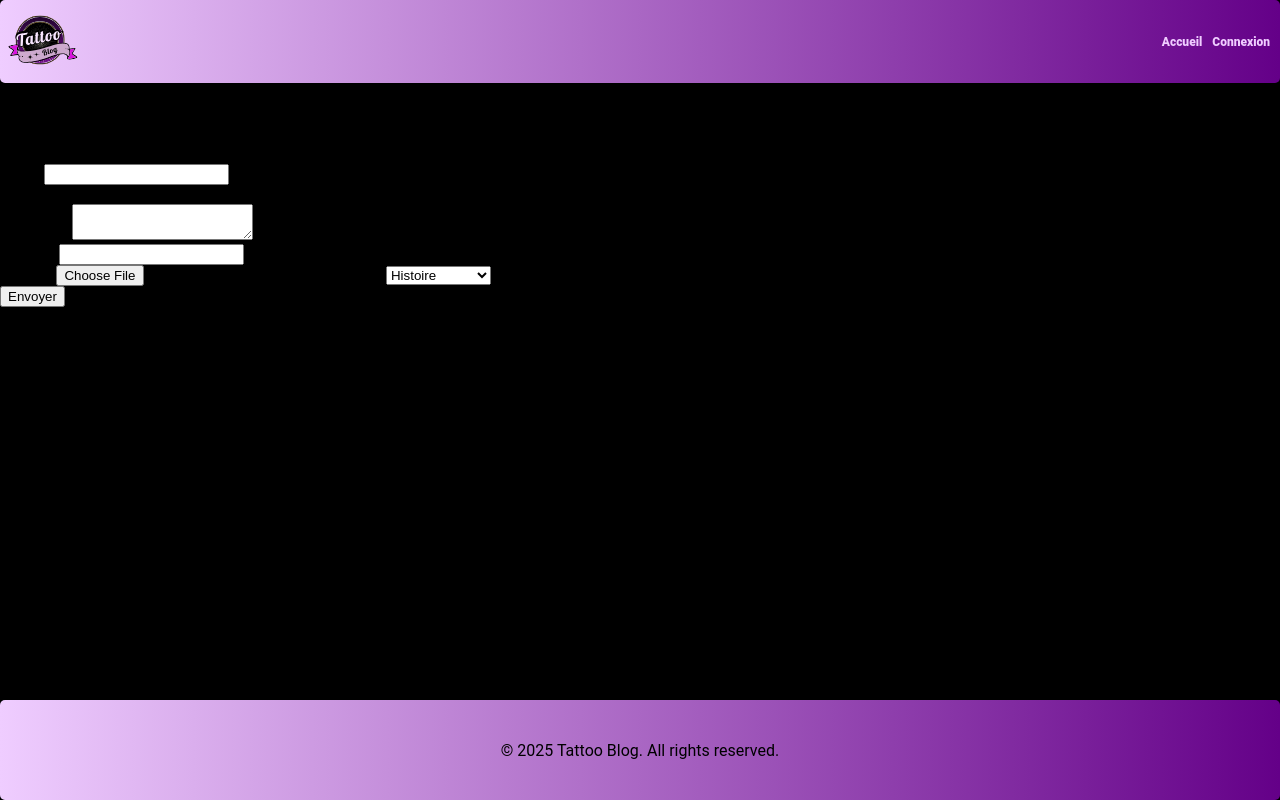
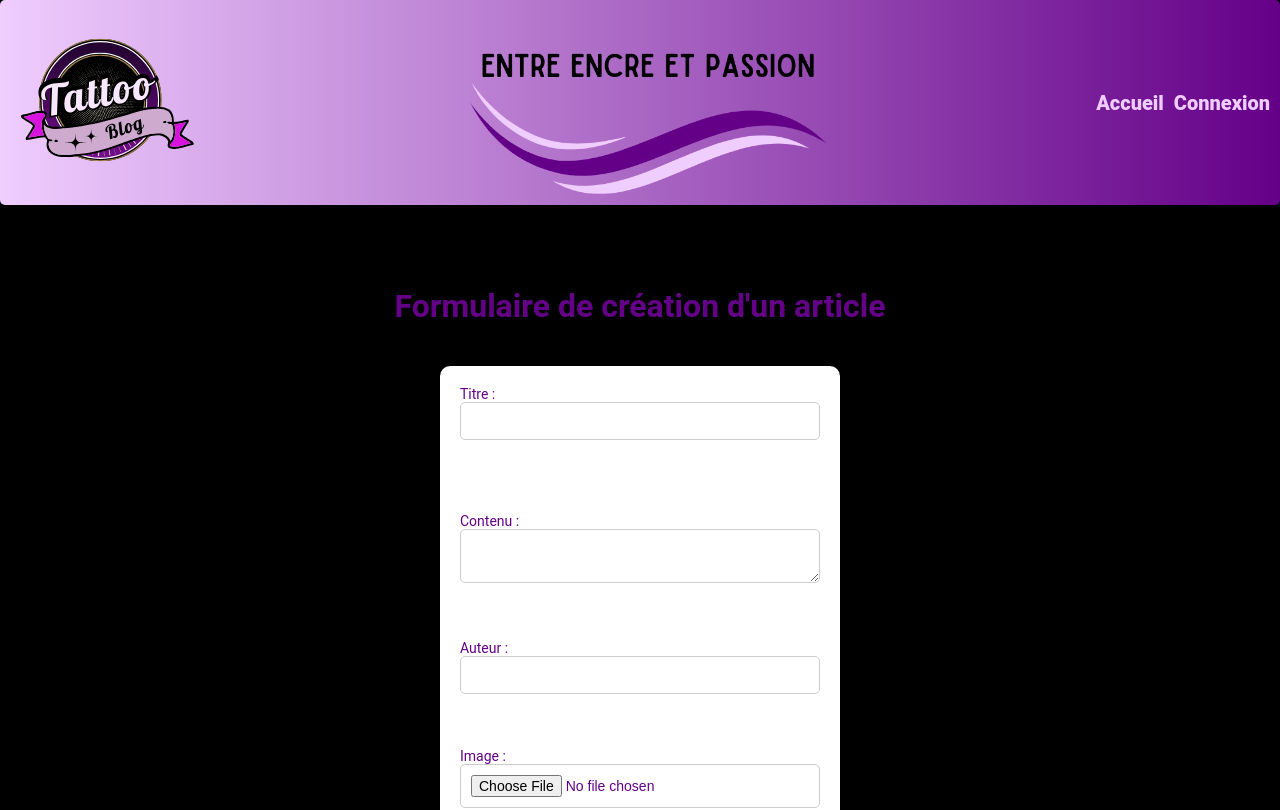
Before and after one commit to sophiecrenn/blog2, a React (Vite) app in the folder front/: page /create in a window 1280 px wide. Shown: the top 810 px of the page. Built offline with nearby package versions, Linux system fonts and the light colour scheme; no server answers.

Commit message:
header + gestion du token

```diff
--- a/front/src/Pages/BlogCreation.jsx
+++ b/front/src/Pages/BlogCreation.jsx
@@ -1,5 +1,6 @@
 import { useState } from 'react';
 import { API_URL } from '../config/env';
+import styles from '../assets/styles/blogCreation.module.scss'
 const BlogCreation = () => {
   const [creation, setCreation] = useState({});
   const [message, setMessage] = useState('');
@@ -19,8 +20,8 @@ const BlogCreation = () => {
     console.log(data);
   }
   return (
-    <div>
-      <h1>Creation</h1>
+    <div className={styles.dashboardCreation}>
+      <h1 className={styles.title}>Formulaire de création d'un article</h1>
       {message && <p>{message}</p>}
       <form onSubmit={handleSubmit}>
         <label>
--- a/front/src/Pages/Connexion.jsx
+++ b/front/src/Pages/Connexion.jsx
@@ -25,6 +25,7 @@ const AdminConnexion = () => {
             });
 
             if (response.ok) {
+                console.log( await response.json)
                 const loggedUser = await response.json();
                 // Le setUser vient du context qui va permettre d'accéder aux infos de l'utilisateur partout dans le projet
                 setUser(loggedUser);
--- /dev/null
+++ b/front/src/assets/styles/blogCreation.module.scss
@@ -0,0 +1,70 @@
+@import 'variables.scss';
+@import 'mixins.scss';
+
+.dashboardCreation{
+    display: flex;
+    justify-content: center;
+    align-items: center;
+    height: 100vh;
+    flex-direction: column;
+    gap: 20px;
+    padding: 10px; // Espacement pour les petits écrans
+
+    .title{
+        color: #640088;
+    }
+
+form {
+    display: flex;
+    flex-direction: column;
+    gap: 15px;
+    width: 100%;
+    max-width: 400px; // Limite la largeur du formulaire
+    padding: 20px;
+    background-color: $white-color;
+    border-radius: 10px;
+    box-shadow: 0 4px 10px rgba(0, 0, 0, 0.1);
+    color:$first-title-color;
+
+    div {
+        display: flex;
+        flex-direction: column;
+    }
+
+    label {
+        margin-bottom: 5px;
+        font-size: 14px;
+    }
+
+    input,
+    textarea {
+        padding: 10px;
+        font-size: 14px;
+        border: 1px solid $border-color;
+        border-radius: 5px;
+        width: 100%;
+        box-sizing: border-box;
+    }
+}
+
+
+button {
+    padding: 5px 5px;
+    background-color: $primary-color;
+    color: $secondary-color;
+    border: none;
+    border-radius: 5px;
+    cursor: pointer;
+    font-size: 12px;
+    transition: background-color 0.3s ease;
+
+    &:hover {
+        background-color: $secondary-color;
+    }
+
+    &:disabled {
+        background-color: $button-disabled-color;
+        cursor: not-allowed;
+    }
+}
+}
--- a/front/src/assets/styles/blogList.module.scss
+++ b/front/src/assets/styles/blogList.module.scss
@@ -7,6 +7,7 @@
     display: flex;
     justify-content: center;
     align-items: center;
+    margin:auto;
 
     iframe {
         margin: 10px;
--- /dev/null
+++ b/front/src/assets/styles/blogUpdate.module.scss
@@ -0,0 +1,49 @@
+@import 'variables.scss';
+@import 'mixins.scss';
+
+.blogUpdateContainer{
+    display: flex;
+    justify-content: center;
+    align-items: center;
+    flex-direction: column;
+    gap: 20px;
+    padding: 10px; // Espacement pour les petits écrans
+
+    .title{
+        color: #640088;
+    }
+
+    form {
+        display: flex;
+        flex-direction: column;
+        gap: 15px;
+        width: 100%;
+        max-width: 400px; // Limite la largeur du formulaire
+        padding: 20px;
+        background-color: $white-color;
+        border-radius: 10px;
+        box-shadow: 0 4px 10px rgba(0, 0, 0, 0.1);
+        color:$first-title-color;
+
+        div {
+            display: flex;
+            flex-direction: column;
+        }
+
+        label {
+            margin-bottom: 5px;
+            font-size: 14px;
+        }
+
+        input,
+        textarea {
+            padding: 10px;
+            font-size: 14px;
+            border: 1px solid $border-color;
+            border-radius: 5px;
+            width: 100%;
+            box-sizing: border-box;
+        }
+    }
+
+}
--- a/front/src/assets/styles/dashboardAdmin.module.scss
+++ b/front/src/assets/styles/dashboardAdmin.module.scss
@@ -18,14 +18,17 @@
     }
 
     .dashboardTitles {
-        border: 5px solid $forth-color;
         font-size: 20px;
     }
 
     .dashboardSecondTitles {
-        border: 5px solid $third-color;
         background-color: $third-color;
         font-size: 18px;
+        border-radius: 10px;
+    }
+
+    .create{
+        margin:30px 0 50px 0;;
     }
 
     .create a {
@@ -36,6 +39,7 @@
         cursor: pointer;
         text-decoration: none;
         font-size: 15px;
+        border-radius: 5px;
     }
 
     ul {
@@ -51,11 +55,12 @@
     }
 
     button {
+        font-size:10px;
         color: $white-color;
         cursor: pointer;
         background-color: $third-color;
-        border-radius: 5px;
-        margin: 10px;
+        border-radius: 20px;
+        padding:10px;
     }
 
     .dashboardLogOut {
@@ -67,8 +72,8 @@
         button {
             color: $third-color;
             cursor: pointer;
-            background-color: $forth-color;
-            border-radius: 5px;
+            background-color: $white-color;
+            border-radius: 30px;
         }
     }
 }
@@ -96,8 +101,8 @@
         }
 
         button {
-            padding: 12px;
-            font-size: 1rem;
+            padding: 10px;
+            font-size: 10px;
         }
     }
 }
@@ -105,14 +110,12 @@
 // Media Query pour les ordinateurs de bureau (écrans de 1024px et plus)
 @media (min-width: 1024px) {
     .dashboardAdmin {
-        flex-direction: row;
         justify-content: space-between;
         padding: 30px;
 
         .dashboardTitles,
         .dashboardSecondTitles {
-            font-size: 1.5rem;
-            padding: 20px;
+            font-size: 25px;
         }
 
         .create a {
@@ -121,12 +124,12 @@
         }
 
         ul li a {
-            font-size: 1.2rem;
+            font-size: 20px;
         }
 
         button {
-            padding: 15px;
-            font-size: 1.2rem;
+            font-size: 15px;
+            margin:10px;
         }
     }
 }
--- a/front/src/assets/styles/dashboardUser.module.scss
+++ b/front/src/assets/styles/dashboardUser.module.scss
@@ -12,7 +12,7 @@
     padding: 10px; // Espacement pour les petits écrans
 
     .connectTitle{
-        color: $white-color;
+        color: $secondary-color;
     }
 
     form {
--- a/front/src/assets/styles/header.module.scss
+++ b/front/src/assets/styles/header.module.scss
@@ -1,35 +1,70 @@
 @import '_variables.scss';
 
-
-.nav{
+.nav {
     display: flex;
-    justify-content: space-between;
+    flex-direction: column;
     align-items: center;
-    padding-right:10px;
-    background-image:$background-image;
+    background-image: $background-image;
     border-radius: 5px;
     width: 100%;
-    font-weight:800;
-    font-size:12px;
+    font-weight: 800;
+    font-size: 20px;
+    text-align: center;
 
-    .logo{
-        width: 80px;
-        height: 80px;
+    .logo {
+        width: 100px;
+        height: 100px;
     }
 
-    ul{
+    .secondTitle {
+        width:50%;
+        height:auto;
+        margin:0;
+        padding:0;
+    }
+
+    h1{
+        display:none;
+    }
+
+    ul {
         list-style: none;
         display: flex;
-        gap: 10px;
+        flex-direction: column;
+        gap: 8px;
+        padding: 0;
 
-        li{
+        li {
             cursor: pointer;
-            text-decoration: none;
 
-            a{
+            a {
                 text-decoration: none;
                 color: #efcdff;
             }
         }
     }
+
+    // Écrans plus grands (tablette)
+    @media (min-width: 768px) {
+        flex-direction: row;
+        justify-content: space-between;
+        padding-right: 10px;
+
+        .logo {
+            width: 200px;
+            height: 200px;
+        }
+
+        .secondTitle {
+            width:60%;
+            height:auto;
+            margin:0;
+            padding:0;
+        }
+
+        ul {
+            flex-direction: row;
+            gap: 10px;
+        }
+    }
 }
--- a/front/src/components/Header.jsx
+++ b/front/src/components/Header.jsx
@@ -3,15 +3,19 @@ import { useContext, useEffect } from 'react';
 import { AuthContext } from '../Hooks/AuthContext';
 import styles from '../assets/styles/header.module.scss';
 import Logo from '../assets/Blog.svg';
+import secondTitle from "../assets/images/secondTitle.png"
 
 const Header = () => {
   const { user } = useContext(AuthContext);
 
   return (
     <nav className={styles.nav}>
-      <Link to="/" className={styles.logoContainer}>
+      <Link to="/">
         <img src={Logo} alt="logo" className={styles.logo} />
       </Link>
+      <Link to="/"><img src={secondTitle} alt="title" className={styles.secondTitle} />
+      </Link>
+      <h1>Tattoo blog: entre encre et passion</h1>
       <ul>
         <li>
           <Link to="/">Accueil</Link>
```
Also changed, not shown: front/src/Pages/BlogUpdate.jsx (+17 -13 lines), front/src/Pages/DashboardAdmin.jsx (+39 -11 lines), front/src/assets/images/secondTitle.png (added), 1 other file (tests, documents, lock files or other folders).
